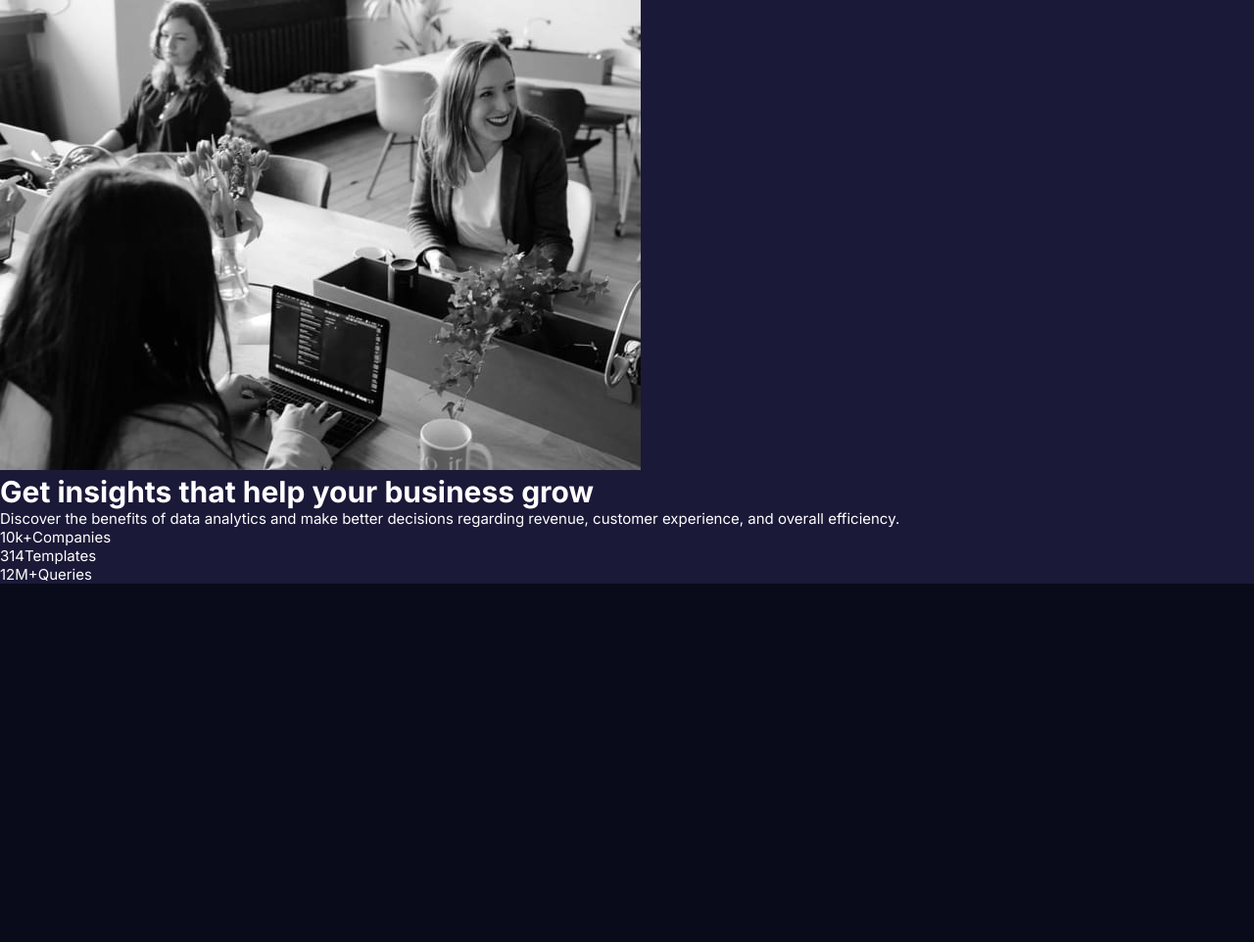
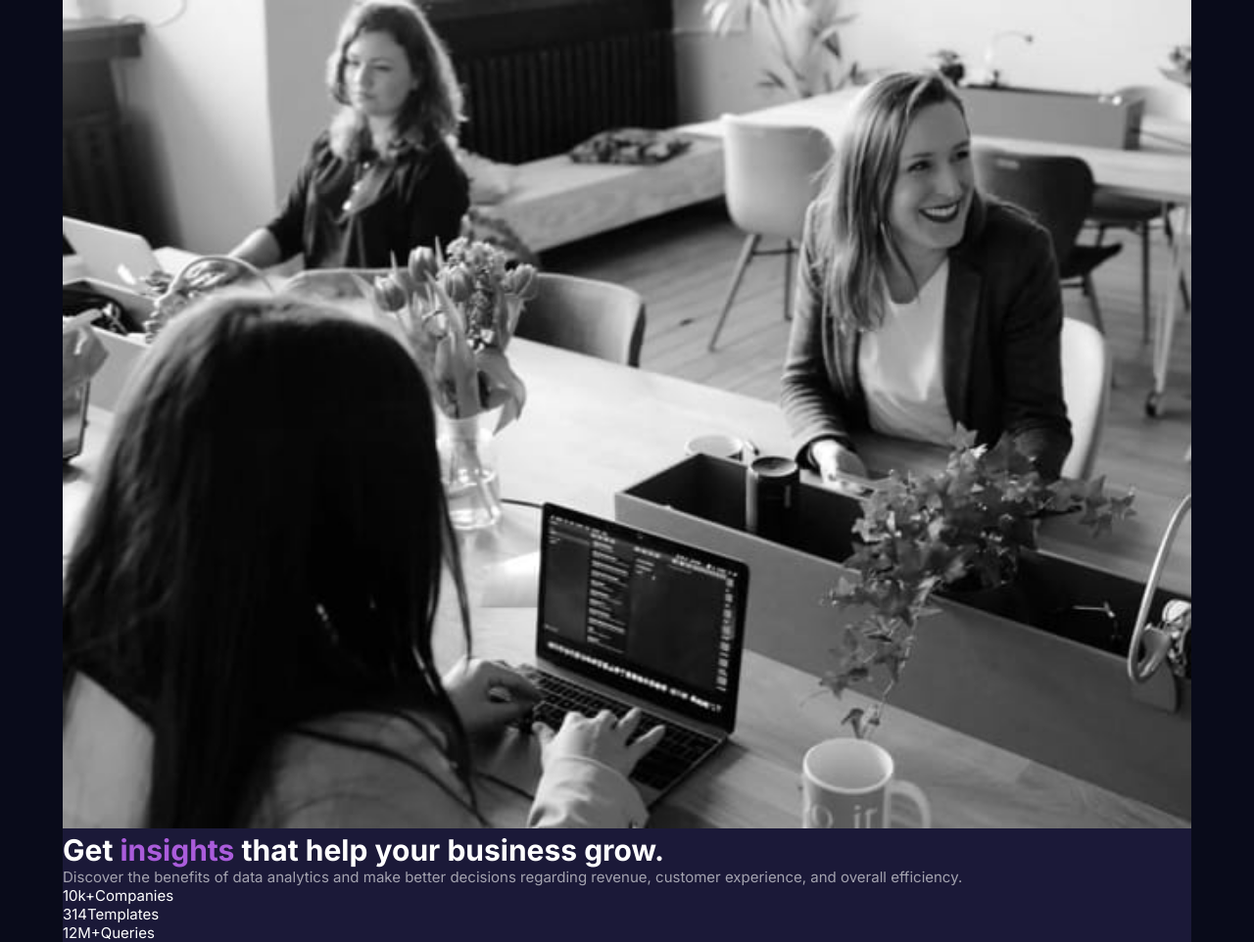
Before and after one commit to heraldofortuna/stats-preview-card-component-main, a plain HTML site: page index.html in a window 1280 px wide. Shown: the whole page at 98% size. Before the commit the page ends 800 px from the top, so only its background shows below. Drawn offline with Linux system fonts and the light colour scheme.

Commit message:
I implemented the styles of title, description and image of card

```diff
--- a/index.html
+++ b/index.html
@@ -20,22 +20,24 @@
   </head>
   <body>
     <div class="card">
-      <div>
+      <div class="card__image">
         <img src="./images/image-header-mobile.jpg" />
       </div>
-      <h1>Get insights that help your business grow</h1>
-      <p>
+      <h1 class="card__title">
+        Get <span>insights</span> that help your business grow.
+      </h1>
+      <p class="card__description">
         Discover the benefits of data analytics and make better decisions
         regarding revenue, customer experience, and overall efficiency.
       </p>
-      <div>
-        <div>
+      <div class="card__stats">
+        <div class="card__stat">
           <p>10k+<span>Companies</span></p>
         </div>
-        <div>
+        <div class="card__stat">
           <p>314<span>Templates</span></p>
         </div>
-        <div>
+        <div class="card__stat">
           <p>12M+<span>Queries</span></p>
         </div>
       </div>
--- a/styles.css
+++ b/styles.css
@@ -26,4 +26,22 @@ body {
 
 .card {
   background-color: var(--dark-blue-2);
+  width: 90%;
+  margin: 0 auto;
 }
+
+.card__image {
+  width: 100%;
+}
+
+.card__image img {
+  width: 100%;
+}
+
+.card__title span {
+  color: var(--soft-violet);
+}
+
+.card__description {
+  color: var(--white-3);
+}
```
